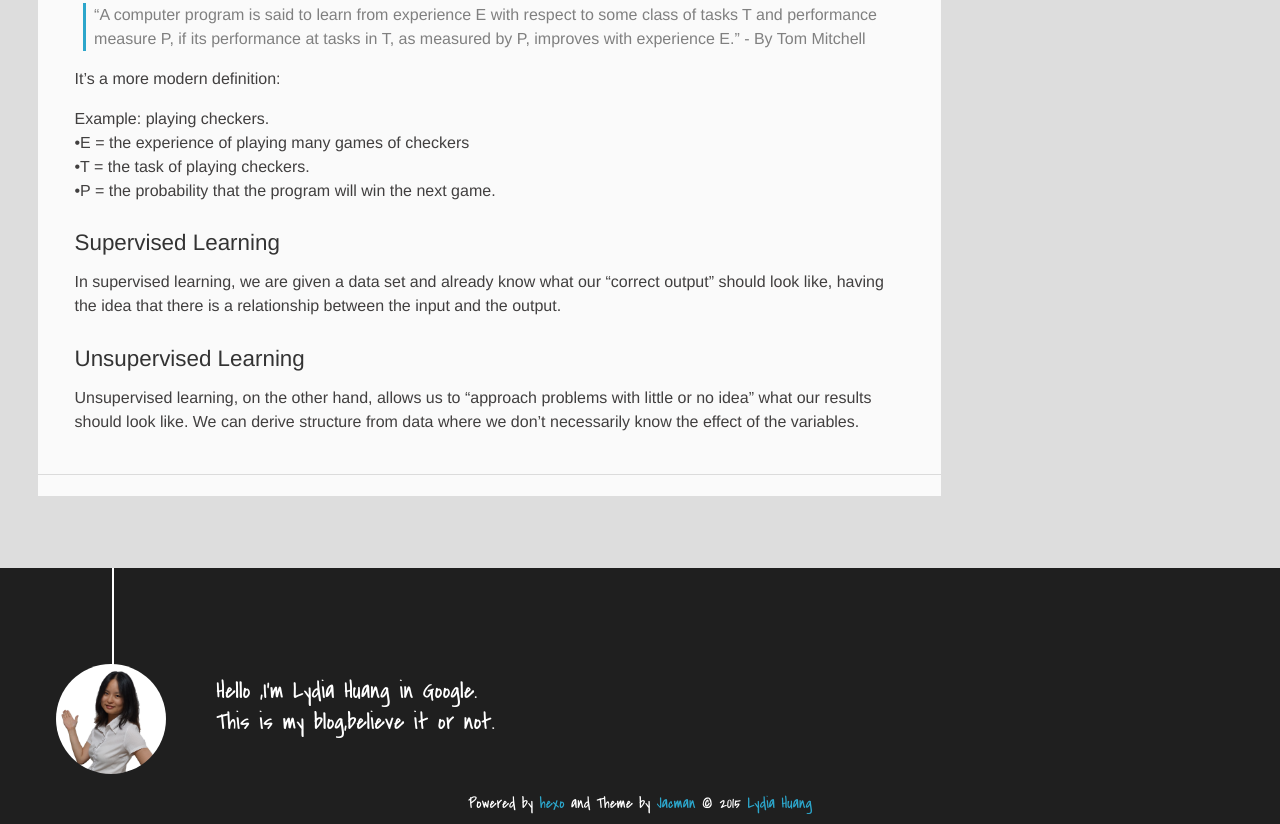
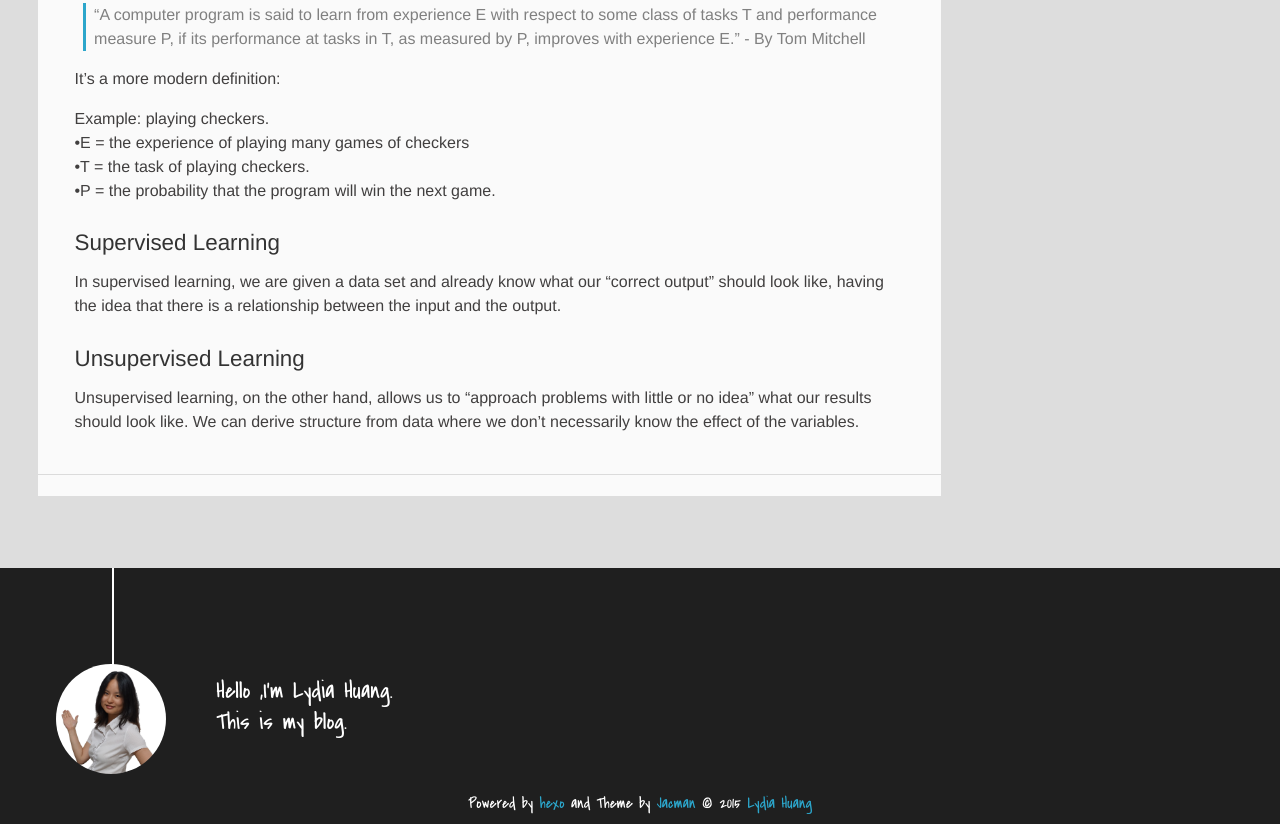
Before and after one commit to LH125/LH125.github.io, a plain HTML site: page index.html in a window 1280 px wide. Shown: the part 626-1450 px from the top of the page. Drawn offline with Linux system fonts and the light colour scheme.

Commit message:
Update index.html

```diff
--- a/index.html
+++ b/index.html
@@ -187,8 +187,8 @@
 
 
 	<section class="info">
-		<p> Hello ,I&#39;m Lydia Huang in Google. <br/>
-			This is my blog,believe it or not.</p>
+		<p> Hello ,I&#39;m Lydia Huang. <br/>
+			This is my blog.</p>
 	</section>
 
 	<div class="social-font" class="clearfix">
```
